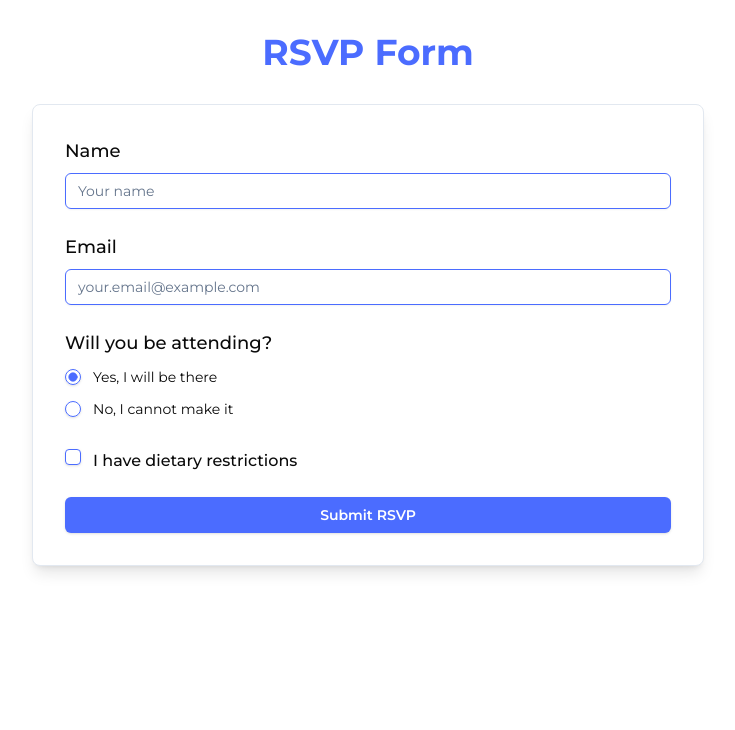
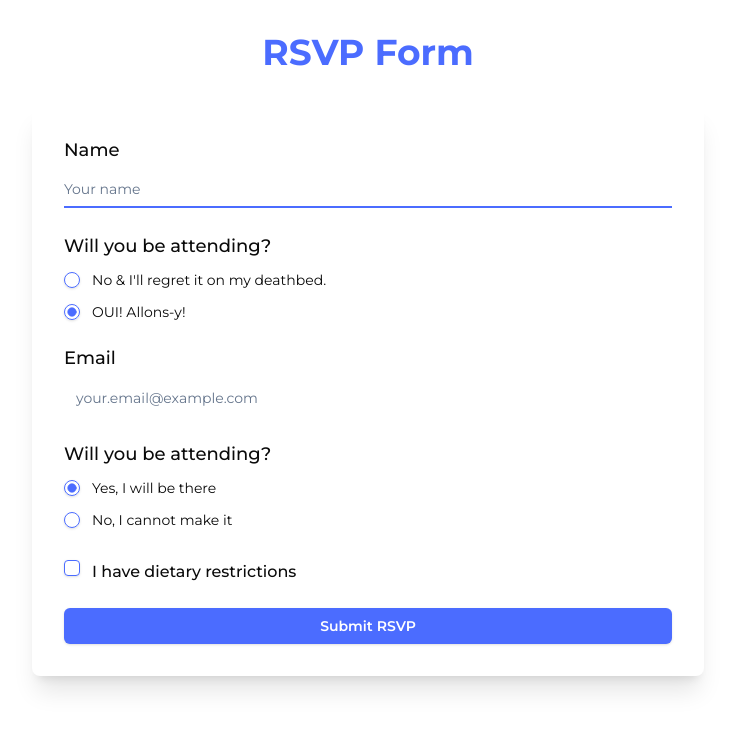
Before and after one commit to DavidMcDoughnut/mcdonutsanims, a Next.js app: page /rsvpv0 in a window 1280 px wide. Shown: the top 730 px of the page, without its empty margins (272-1007 px from the left). Built offline with nearby package versions, Linux system fonts and the light colour scheme.

Commit message:
css cleanup

```diff
--- a/components/ui/input.tsx
+++ b/components/ui/input.tsx
@@ -8,7 +8,7 @@ const Input = React.forwardRef<HTMLInputElement, React.ComponentProps<"input">>(
       <input
         type={type}
         className={cn(
-          "flex h-9 w-full rounded-md border border-input bg-transparent px-3 py-1 text-base shadow-sm transition-colors file:border-0 file:bg-transparent file:text-sm file:font-medium file:text-foreground placeholder:text-muted-foreground focus-visible:outline-none focus-visible:ring-1 focus-visible:ring-ring disabled:cursor-not-allowed disabled:opacity-50 md:text-sm",
+          "flex h-9 w-full bg-transparent px-3 py-1 text-base transition-colors file:border-0 file:bg-transparent file:text-sm file:font-medium file:text-foreground placeholder:text-muted-foreground focus-visible:outline-none disabled:cursor-not-allowed disabled:opacity-50 md:text-sm",
           className
         )}
         ref={ref}
--- a/src/app/rsvpv0/page.tsx
+++ b/src/app/rsvpv0/page.tsx
@@ -56,7 +56,7 @@ export default function RSVPPage() {
         <h1 className="text-4xl font-bold text-blue mb-8 text-center">
           RSVP Form
         </h1>
-        <div className="bg-card rounded-lg shadow-lg p-8 border border-border">
+        <div className="bg-card rounded-lg shadow-xl p-8">
           <Form {...form}>
             <form onSubmit={form.handleSubmit(onSubmit)} className="space-y-6">
               <FormField
@@ -69,8 +69,43 @@ export default function RSVPPage() {
                       <Input
                         placeholder="Your name"
                         {...field}
-                        className="border-blue focus-visible:ring-1 focus-visible:ring-blue"
+                        className="rounded-none border-b-2 border-blue focus-visible:ring-1 focus-visible:ring-blue px-0"
                       />
+                    </FormControl>
+                    <FormMessage className="text-destructive" />
+                  </FormItem>
+                )}
+              />
+
+            <FormField
+                control={form.control}
+                name="attending"
+                render={({ field }) => (
+                  <FormItem className="space-y-3">
+                    <FormLabel className="text-lg">Will you be attending?</FormLabel>
+                    <FormControl>
+                      <RadioGroup
+                        onValueChange={field.onChange}
+                        defaultValue={field.value}
+                        className="flex flex-col space-y-2"
+                      >
+                        <FormItem className="flex items-center space-x-3 space-y-0">
+                          <FormControl>
+                            <RadioGroupItem value="no" />
+                          </FormControl>
+                          <FormLabel className="font-normal">
+                            No & I'll regret it on my deathbed.
+                          </FormLabel>
+                        </FormItem>
+                        <FormItem className="flex items-center space-x-3 space-y-0">
+                          <FormControl>
+                            <RadioGroupItem value="yes" />
+                          </FormControl>
+                          <FormLabel className="font-normal">
+                            OUI! Allons-y!
+                          </FormLabel>
+                        </FormItem>
+                      </RadioGroup>
                     </FormControl>
                     <FormMessage className="text-destructive" />
                   </FormItem>
```
